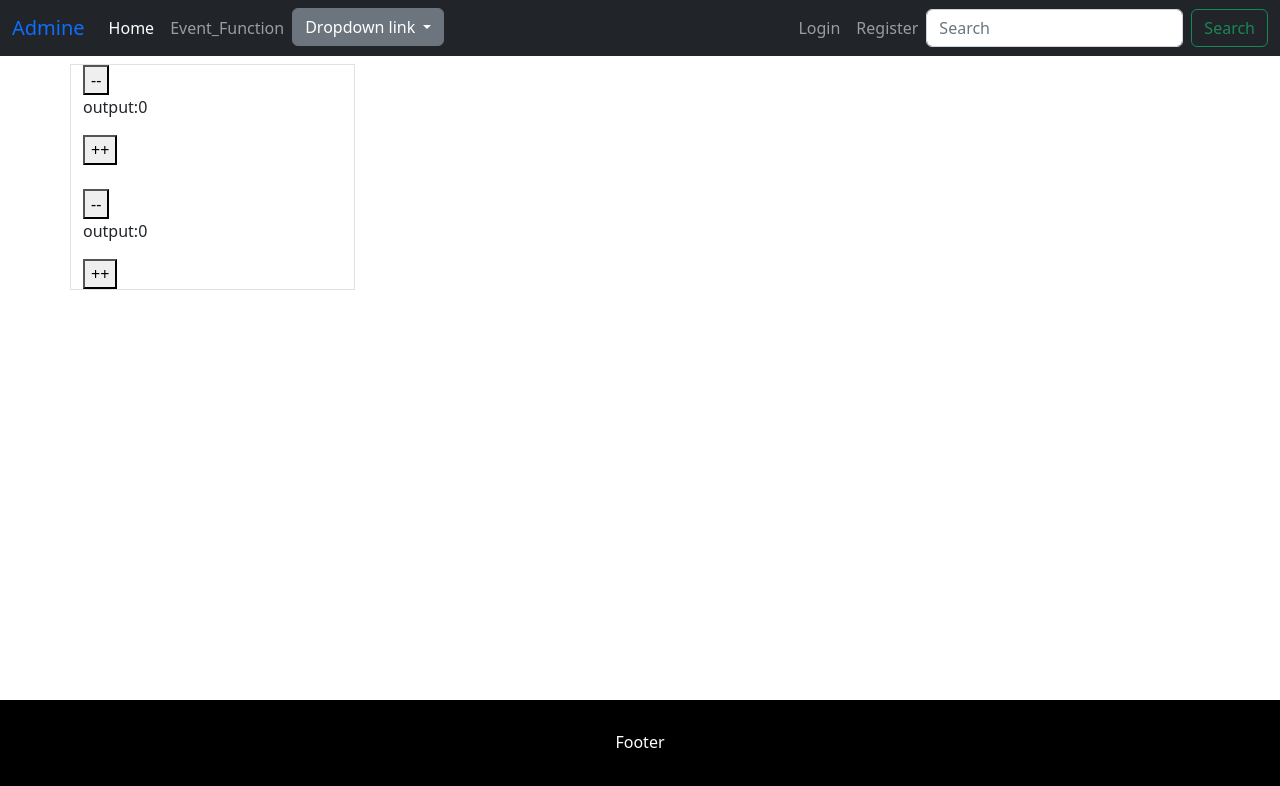
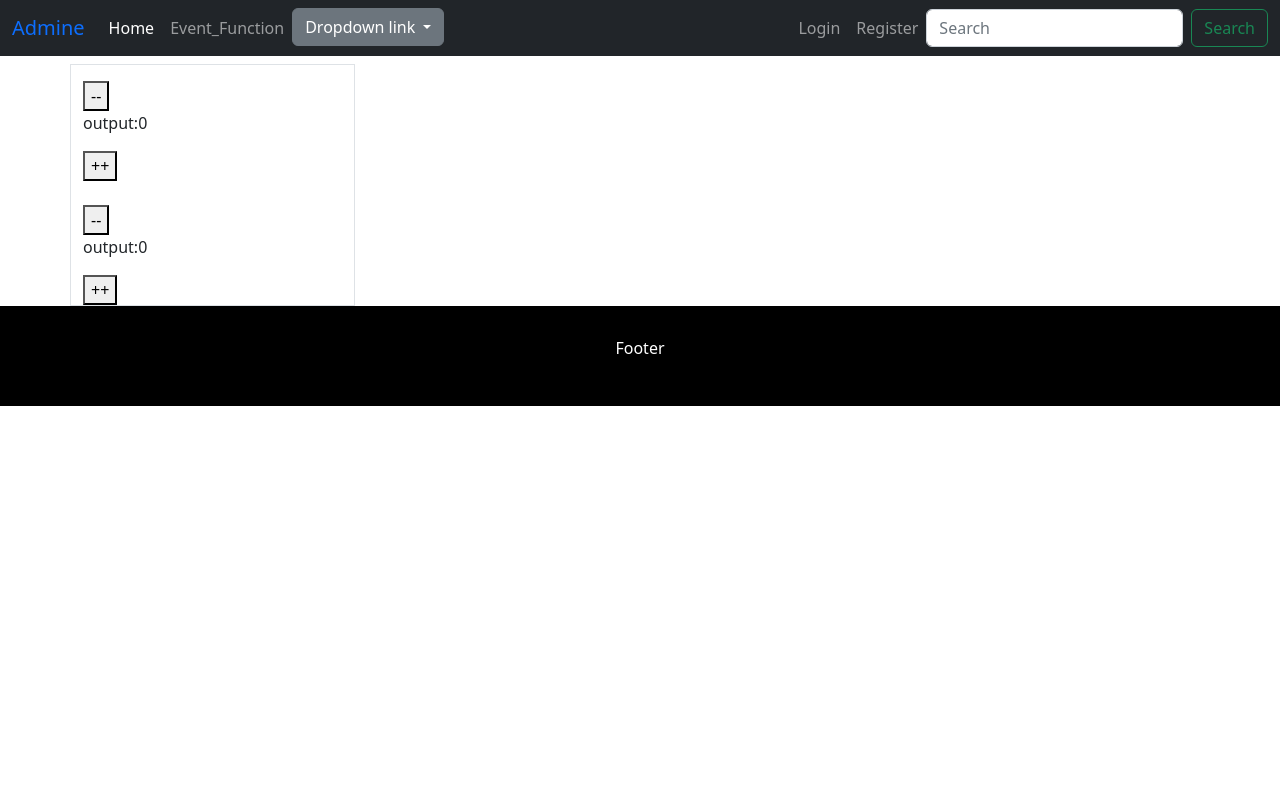
Before and after one commit to akashkumargupta560/adminpanal, an Angular app: page / in a window 1280 px wide. Shown: the top 786 px of the page. Built offline with nearby package versions, Linux system fonts and the light colour scheme.

Commit message:
routing in app component html

```diff
--- a/src/app/app.component.html
+++ b/src/app/app.component.html
@@ -4,7 +4,7 @@
 <app-nav></app-nav>
 <div class="container">
   <div class="row">
-    <div class="col-md-3 mt-2 border">
+    <div class="col-md-3 mt-2 border pt-3">
       <div class="">
         <button (click)="counterneg()">--</button>
         <p>output:{{count}}</p>
@@ -17,7 +17,7 @@
         <button (click)="counter('plus')">++</button>
       </div>
     </div>
-    <div class="col-md-7">
+    <div class="col-md-7 pt-3">
       <!-- <app-sign-up></app-sign-up>
       <app-home></app-home> -->
       <router-outlet></router-outlet>
@@ -25,6 +25,6 @@
     <div class="col-md-2"></div>
   </div>
 </div>
-<div class="col-md-12 footor fixed-bottom">
+<div class="col-md-12 footor ">
   <p>Footer</p>
 </div>
--- a/src/app/app.component.ts
+++ b/src/app/app.component.ts
@@ -1,4 +1,5 @@
 import { Component } from '@angular/core';
+
 
 @Component({
   selector: 'app-root',
@@ -21,4 +22,7 @@ export class AppComponent {
    counter(type:string){
     type==='plus'?this.counts++:this.counts--;
    }
+
+
+
 }
```
